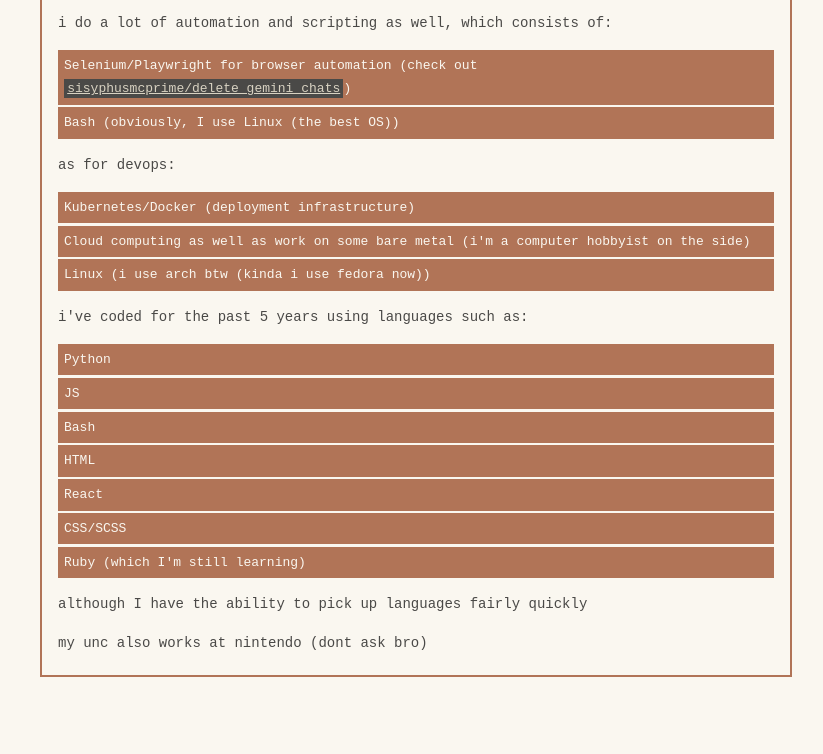
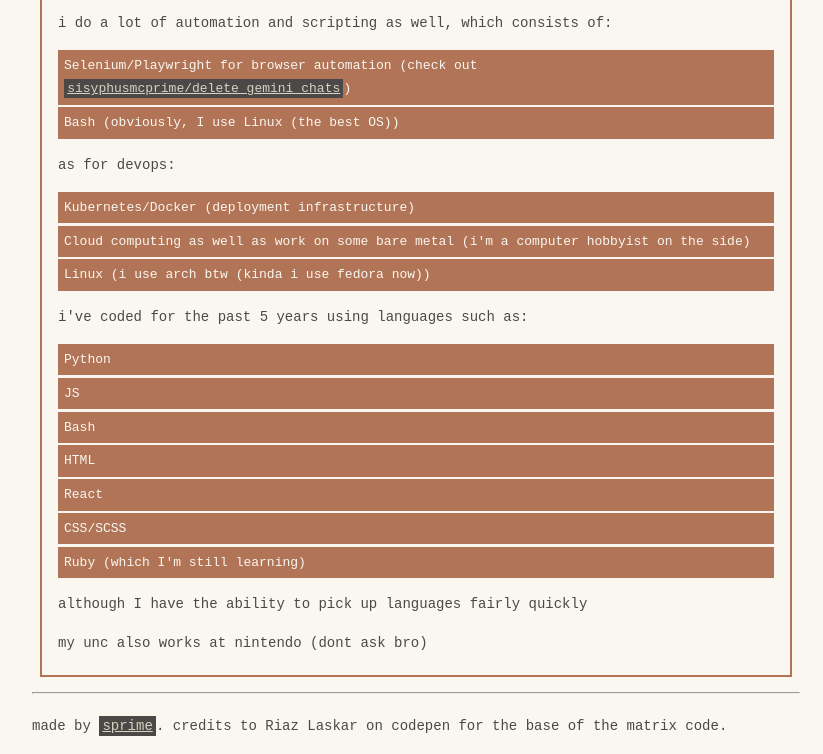
Before and after one commit to sisyphusmcprime/sisyphusmcprime.github.io, a website: page index.html in a window 1280 px wide. Shown: the part 615-1369 px from the top of the page, without its empty margins (224-1047 px from the left). Before the commit the page ends 1300 px from the top, so only its background shows below. Drawn offline with Linux system fonts and the light colour scheme.

Commit message:
Added credits at bottom

```diff
--- a/index.html
+++ b/index.html
@@ -71,6 +71,10 @@
                 </div>
             </div>
 
+            <hr>
+
+            <p>made by <a href="https://github.com/sisyphusmcprime">sprime</a>. credits to Riaz Laskar on codepen for the base of the matrix code.</p>
+
         </div>
 
         <script src="matrix.js" defer></script>
```
